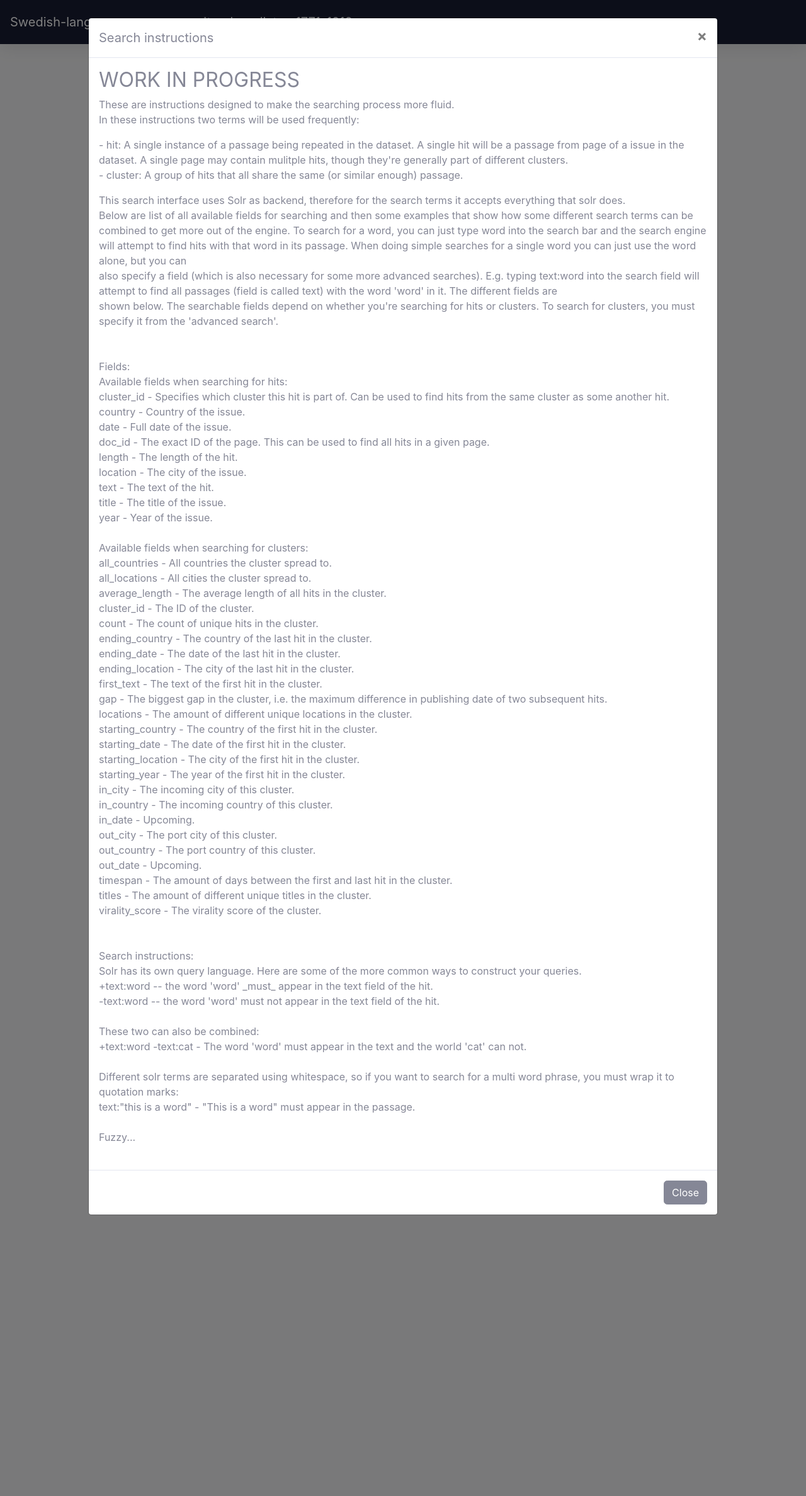
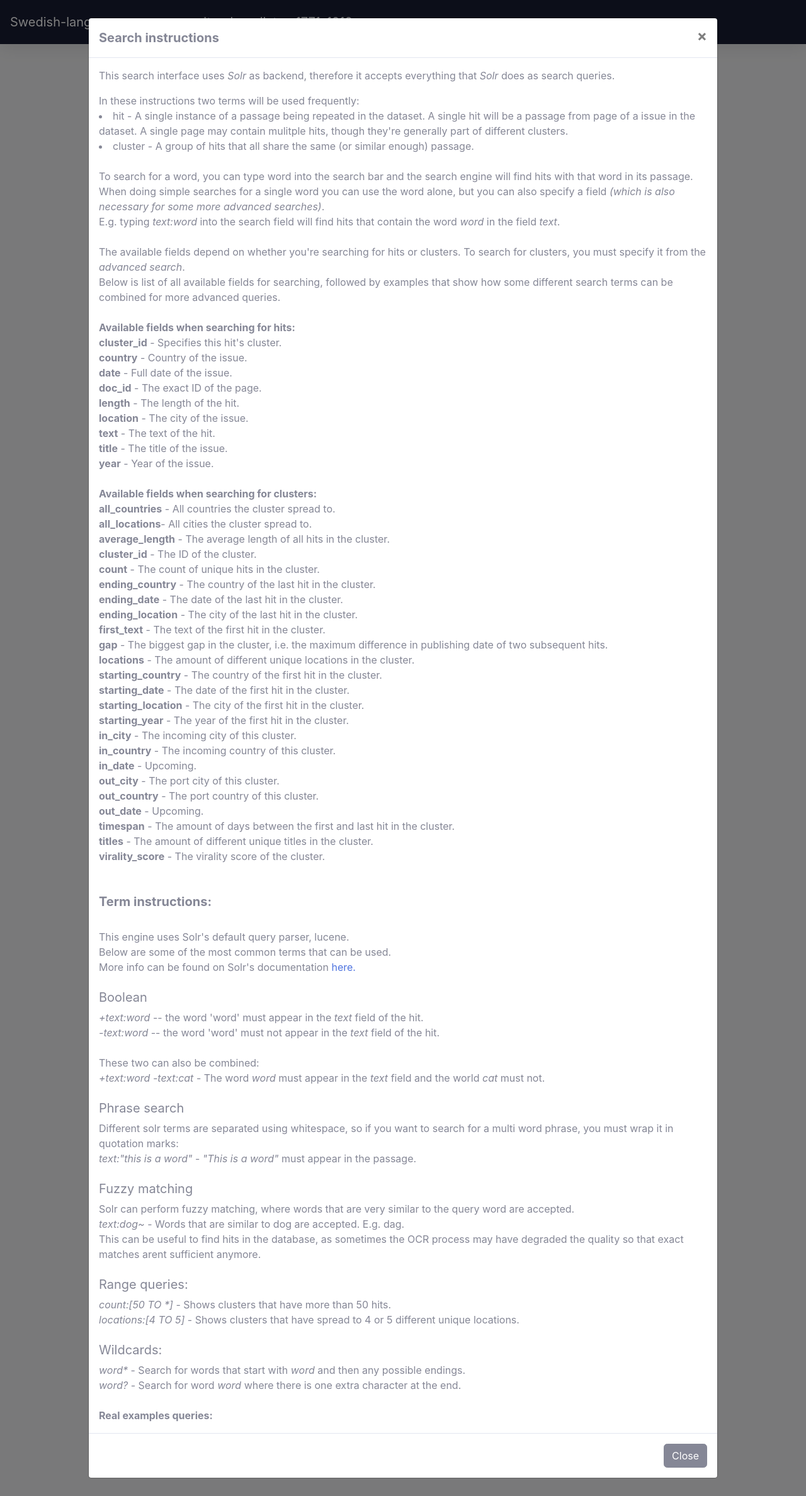
Before and after one commit to avjves/HistSE, a Django app: page / in a window 1280 px wide, after a click that opens the changed part. Shown: the whole page at 63% size. Run offline with Django 3.2, Linux system fonts and the light colour scheme; some libraries are stand-ins or nearby versions.

Commit message:
Better search instructions

```diff
--- a/frontend/templates/frontend/partials/instructions.html
+++ b/frontend/templates/frontend/partials/instructions.html
@@ -1,135 +1,158 @@
 <div>
-	<h2> WORK IN PROGRESS </h2>
+
 	<p>
-		These are instructions designed to make the searching process more fluid. </br >
-		In these instructions two terms will be used frequently:
+		This search interface uses <i>Solr</i> as backend, therefore it accepts everything that <i>Solr</i> does as search queries.</br >
 	</p>
 
-<p>
-- hit: A single instance of a passage being repeated in the dataset. A single hit will be a passage from page of a issue in the dataset. A single page may contain mulitple hits, though they're generally part of different clusters.
-<br />
-- cluster: A group of hits that all share the same (or similar enough) passage.
-</p>
-
-This search interface uses Solr as backend, therefore for the search terms it accepts everything that solr does.
-<br />
-Below are list of all available fields for searching and then some examples that show how some different search terms can be combined to get more out of the engine.
-
-To search for a word, you can just type word into the search bar and the search engine will attempt to find hits with that word in its passage. When doing simple searches for a single word you can just use the word alone, but you can
-<br />
-also specify a field (which is also necessary for some more advanced searches). E.g. typing text:word into the search field will attempt to find all passages (field is called text) with the word 'word' in it. The different fields are
-<br />
-shown below. The searchable fields depend on whether you're searching for hits or clusters. To search for clusters, you must specify it from the 'advanced search'.
+		In these instructions two terms will be used frequently:
+<li>
+hit - A single instance of a passage being repeated in the dataset. A single hit will be a passage from page of a issue in the dataset. A single page may contain mulitple hits, though they're generally part of different clusters.
+</li>
+<li>
+cluster - A group of hits that all share the same (or similar enough) passage.
+</li>
 
 <br />
+To search for a word, you can type word into the search bar and the search engine will find hits with that word in its passage.
+<br />
+When doing simple searches for a single word you can use the word alone, but you can also specify a field <i>(which is also necessary for some more advanced searches)</i>.
+<br />
+E.g. typing <i>text:word</i> into the search field will find hits that contain the word <i>word</i> in the field <i>text</i>.
+<br />
+
+<br />
+The available fields depend on whether you're searching for hits or clusters. To search for clusters, you must specify it from the <i>advanced search</i>.
+<br />
+Below is list of all available fields for searching, followed by examples that show how some different search terms can be combined for more advanced queries.
 <br />
 <br />
-Fields:
-
+<b>Available fields when searching for hits:</b>
 <br />
-Available fields when searching for hits:
+<b>cluster_id</b> - Specifies this hit's cluster.
 <br />
-	cluster_id - Specifies which cluster this hit is part of. Can be used to find hits from the same cluster as some another hit.
+	<b>country</b> - Country of the issue.
 <br />
-	country - Country of the issue.
+	<b>date</b> - Full date of the issue.
 <br />
-	date - Full date of the issue.
+	<b>doc_id</b> - The exact ID of the page.
 <br />
-	doc_id - The exact ID of the page. This can be used to find all hits in a given page.
+	<b>length</b> - The length of the hit.
 <br />
-	length - The length of the hit.
+	<b>location</b> - The city of the issue.
 <br />
-	location - The city of the issue.
+	<b>text</b> - The text of the hit.
 <br />
-	text - The text of the hit.
+	<b>title</b> - The title of the issue.
 <br />
-	title - The title of the issue.
-<br />
-	year - Year of the issue.
+	<b>year</b> - Year of the issue.
 <br />
 
 <br />
 
-Available fields when searching for clusters:
+<b>Available fields when searching for clusters:</b>
 <br />
-	all_countries - All countries the cluster spread to.
+	<b>all_countries</b> - All countries the cluster spread to.
 <br />
-	all_locations - All cities the cluster spread to.
+	<b>all_locations</b>- All cities the cluster spread to.
 <br />
-	average_length - The average length of all hits in the cluster.
+	<b>average_length</b> - The average length of all hits in the cluster.
 <br />
-	cluster_id - The ID of the cluster.
+	<b>cluster_id</b> - The ID of the cluster.
 <br />
-	count - The count of unique hits in the cluster.
+	<b>count</b> - The count of unique hits in the cluster.
 <br />
-	ending_country - The country of the last hit in the cluster.
+	<b>ending_country</b>  - The country of the last hit in the cluster.
 <br />
-	ending_date - The date of the last hit in the cluster.
+	<b>ending_date</b>  - The date of the last hit in the cluster.
 <br />
-	ending_location - The city of the last hit in the cluster.
+	<b>ending_location</b>  - The city of the last hit in the cluster.
 <br />
-	first_text - The text of the first hit in the cluster.
+	<b>first_text</b>  - The text of the first hit in the cluster.
 <br />
-	gap - The biggest gap in the cluster, i.e. the maximum difference in publishing date of two subsequent hits.
+	<b>gap</b> - The biggest gap in the cluster, i.e. the maximum difference in publishing date of two subsequent hits.
 <br />
-	locations - The amount of different unique locations in the cluster.
+	<b>locations</b> - The amount of different unique locations in the cluster.
 <br />
-	starting_country - The country of the first hit in the cluster.
+	<b>starting_country</b>  - The country of the first hit in the cluster.
 <br />
-	starting_date - The date of the first hit in the cluster.
+	<b>starting_date</b>  - The date of the first hit in the cluster.
 <br />
-	starting_location - The city of the first hit in the cluster.
+	<b>starting_location</b>  - The city of the first hit in the cluster.
 <br />
-	starting_year - The year of the first hit in the cluster.
+	<b>starting_year</b>  - The year of the first hit in the cluster.
 <br />
-	in_city -  The incoming city of this cluster.
+	<b>in_city</b>  -  The incoming city of this cluster.
 <br />
-	in_country - The incoming country of this cluster.
+	<b>in_country</b>  - The incoming country of this cluster.
 <br />
-	in_date - Upcoming.
+	<b>in_date</b>  - Upcoming.
 <br />
-	out_city - The port city of this cluster.
+	<b>out_city</b>  - The port city of this cluster.
 <br />
-	out_country - The port country of this cluster.
+	<b>out_country</b>  - The port country of this cluster.
 <br />
-	out_date - Upcoming.
+	<b>out_date</b>  - Upcoming.
 <br />
-	timespan - The amount of days between the first and last hit in the cluster.
+	<b>timespan</b> - The amount of days between the first and last hit in the cluster.
 <br />
-	titles - The amount of different unique titles in the cluster.
+	<b>titles</b> - The amount of different unique titles in the cluster.
 <br />
-	virality_score - The virality score of the cluster.
+	<b>virality_score</b>  - The virality score of the cluster.
 <br />
 
 <br />
 
 <br />
-Search instructions:
+<h5><b>Term instructions:</b></h5>
 
 <br />
-Solr has its own query language. Here are some of the more common ways to construct your queries.
+This engine uses Solr's default query parser, lucene.
+<br />
+Below are some of the most common terms that can be used.
+<br />
+More info can be found on Solr's documentation <a href="https://solr.apache.org/guide/6_6/the-standard-query-parser.html">here.</a>
+<br />
+<br />
 
+<h5>Boolean</h5>
+<i>+text:word</i> -- the word 'word' must appear in the <i>text</i> field of the hit.
 <br />
-+text:word -- the word 'word' _must_ appear in the text field of the hit.
+<i>-text:word</i> -- the word 'word' must not appear in the <i>text</i> field of the hit.
 <br />
--text:word -- the word 'word' must not appear in the text field of the hit.
+<br />
+These two can also be combined:
+<br />
+
+<i>+text:word -text:cat</i> - The word <i>word</i> must appear in the <i>text</i> field and the world <i>cat</i> must not.
 <br />
 
 <br />
-These two can also be combined:
+<h5> Phrase search </h5>
+Different solr terms are separated using whitespace, so if you want to search for a multi word phrase, you must wrap it in quotation marks:
 <br />
-+text:word -text:cat - The word 'word' must appear in the text and the world 'cat' can not.
+<i>text:"this is a word"</i> - <i>"This is a word"</i> must appear in the passage.
 <br />
 
 <br />
-Different solr terms are separated using whitespace, so if you want to search for a multi word phrase, you must wrap it to quotation marks:
+<h5>Fuzzy matching</h5>
+Solr can perform fuzzy matching, where words that are very similar to the query word are accepted.
 <br />
-text:"this is a word" - "This is a word" must appear in the passage.
+<i>text:dog~</i> - Words that are similar to dog are accepted. E.g. dag.
+<br />
+This can be useful to find hits in the database, as sometimes the OCR process may have degraded the quality so that exact matches arent sufficient anymore.
+<br />
 <br />
 
+<h5>Range queries:</h5>
+<i>count:[50 TO *]</i> - Shows clusters that have more than 50 hits. <br />
+<i>locations:[4 TO 5]</i> - Shows clusters that have spread to 4 or 5 different unique locations.
 <br />
-Fuzzy...
 <br />
-
+<h5> Wildcards:</h5>
+<i>word*</i> - Search for words that start with <i>word</i> and then any possible endings.
 <br />
+<i>word?</i> - Search for word <i>word</i> where there is one extra character at the end.
+<br />
+<br />
+<b> Real examples queries: </b>
 </div>
--- a/frontend/templates/frontend/partials/searchbar.html
+++ b/frontend/templates/frontend/partials/searchbar.html
@@ -20,7 +20,7 @@
 	<div class="modal-dialog" role="document" style="max-width:1000px">
 		<div class="modal-content">
 			<div class="modal-header">
-				<h5 class="modal-title" id="exampleModalLabel">Search instructions</h5>
+				<h5 class="modal-title" id="exampleModalLabel"><b>Search instructions</b></h5>
 					<button type="button" class="close" data-dismiss="modal" aria-label="Close">
 						<span aria-hidden="true">&times;</span>
 					</button>
```
